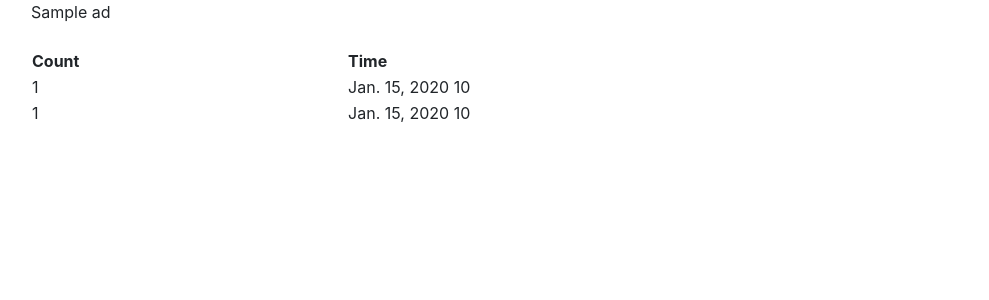
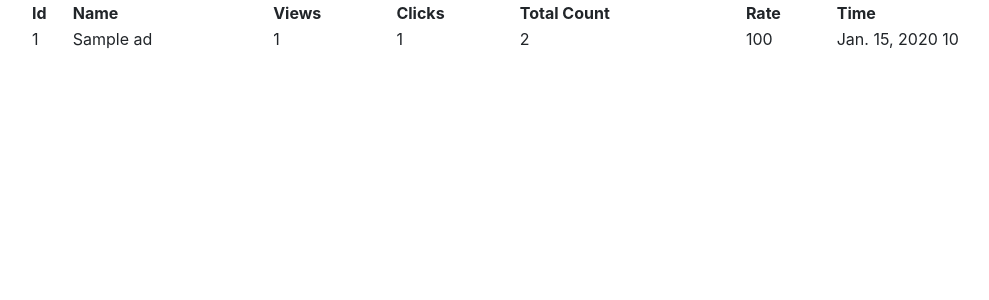
Before and after one commit to lenfantterrible/yektanet-django, a Django app: page /stats/ in a window 1280 px wide. Shown: the top 300 px of the page, without its empty margins (54-1043 px from the left). Run offline with Django 4.2, Linux system fonts and the light colour scheme; tables that the repository leaves empty hold one stand-in row (values such as "Sample post"); some libraries are stand-ins or nearby versions.

Commit message:
Debug First Stats

```diff
--- a/Yektanet/advertiser_management/views.py
+++ b/Yektanet/advertiser_management/views.py
@@ -60,31 +60,18 @@ class StatsView(TemplateView):
 
     def get_context_data(self, **kwargs):
         context = super().get_context_data(**kwargs)
-        q1 = View.objects.values('ad', 'ad__name', 'time__date', 'time__hour').annotate(count=Count('*')).order_by('time__date')
-        q2 = Click.objects.values('ad', 'ad__name', 'time__date', 'time__hour').annotate(count=Count('*')).order_by('time__date')
-
-        first = dict()
-
-        for entry in q1:
-            if((entry['ad'], entry['ad__name']) not in first):
-                first[(entry['ad'], entry['ad__name'])] = []
-            first[(entry['ad'], entry['ad__name'])].append((entry['time__date'], entry['time__hour'], entry['count']))
-
-        for entry in q2:
-            if((entry['ad'], entry['ad__name']) not in first):
-                first[(entry['ad'], entry['ad__name'])] = []
-                first[(entry['ad'], entry['ad__name'])].append((entry['time__date'], entry['time__hour'], entry['count']))
-
-            elif first[(entry['ad'], entry['ad__name'])][0] == entry['time__date'] and first[(entry['ad'], entry['ad__name'])][1] == entry['time__hour']:
-                first[(entry['ad'], entry['ad__name'])][2] += entry['count']
-
-            else:
-                first[(entry['ad'], entry['ad__name'])].append((entry['time__date'], entry['time__hour'], entry['count']))
+        # q1 = View.objects.values('ad', 'ad__name', 'time__date', 'time__hour').annotate(count=Count('*')).order_by('time__date')
+        # q2 = Click.objects.values('ad', 'ad__name', 'time__date', 'time__hour').annotate(count=Count('*')).order_by('time__date')
 
 
+        # q1 = Ad.objects.values('id', 'name', 'views__time__date', 'views__time__hour').distinct().values('id', 'name', 'clicks__time__date', 'clicks__time__hour').annotate(count=Count('clicks', distinct=True)+Count('views',distinct=True)).order_by('id', '-views__time__date')
+        q1 =  Ad.objects.datetimes('clicks__time', 'hour').distinct().annotate(count=Count('views',distinct=True))
+        q1 = q1.values('id', 'name', 'count', 'views__time__date', 'views__time__hour')
+        q1 = q1.annotate(total_count=Count('clicks', distinct=True)+F('count'), views_count=Count('views', distinct=True), clicks_count=Count('clicks', distinct=True), rate=Count('clicks', distinct=True) * 100/ F('count'))
+        q1 = q1.order_by('id', '-views__time__date')
+        context['first_stats'] = q1
 
 
-        context['first_stats'] = first
 
         return context
 
--- a/Yektanet/templates/stats.html
+++ b/Yektanet/templates/stats.html
@@ -7,28 +7,37 @@
     <title>Ad View</title>
 </head>
 <body>
-<div class="container">
+<div class="container" style="width:100%">
 
+    <table style="width:100%">
+        <tr>
+          <th>Id</th>
+          <th>Name</th>
+          <th>Views</th>
+          <th>Clicks</th>
 
-        {% for key,entry in first_stats.items %}
-        {{ key.1 }}<br><br>
-        <table style="width:100%">
-            <tr>
-              <th>Count</th>
-              <th>Time</th>
+          <th>Total Count</th>
+          <th>Rate</th>
 
-            </tr>
-        {% for stats in entry %}
+          <th>Time</th>
 
+        </tr>
+        {% for entry in first_stats %}
         <tr>
-            <td>{{ stats.2 }}</td>
-           <td> {{ stats.0}} {{ stats.1 }}</td>
-           <tr>
-        {% endfor %}
-    </table>
-    <br><br>
+
+     <td>{{ entry.id }}</td>
+     <td>{{ entry.name }} </td>
+     <td>{{ entry.views_count }} </td>
+     <td>{{ entry.clicks_count }} </td>
+
+     <td>{{ entry.total_count }}</td>
+     <td>{{ entry.rate }}</td>
+
+    <td> {{ entry.views__time__date }} {{ entry.views__time__hour}}</td>
+        </tr>
     {% endfor %}
 
+      </table>
 
 
 
```
